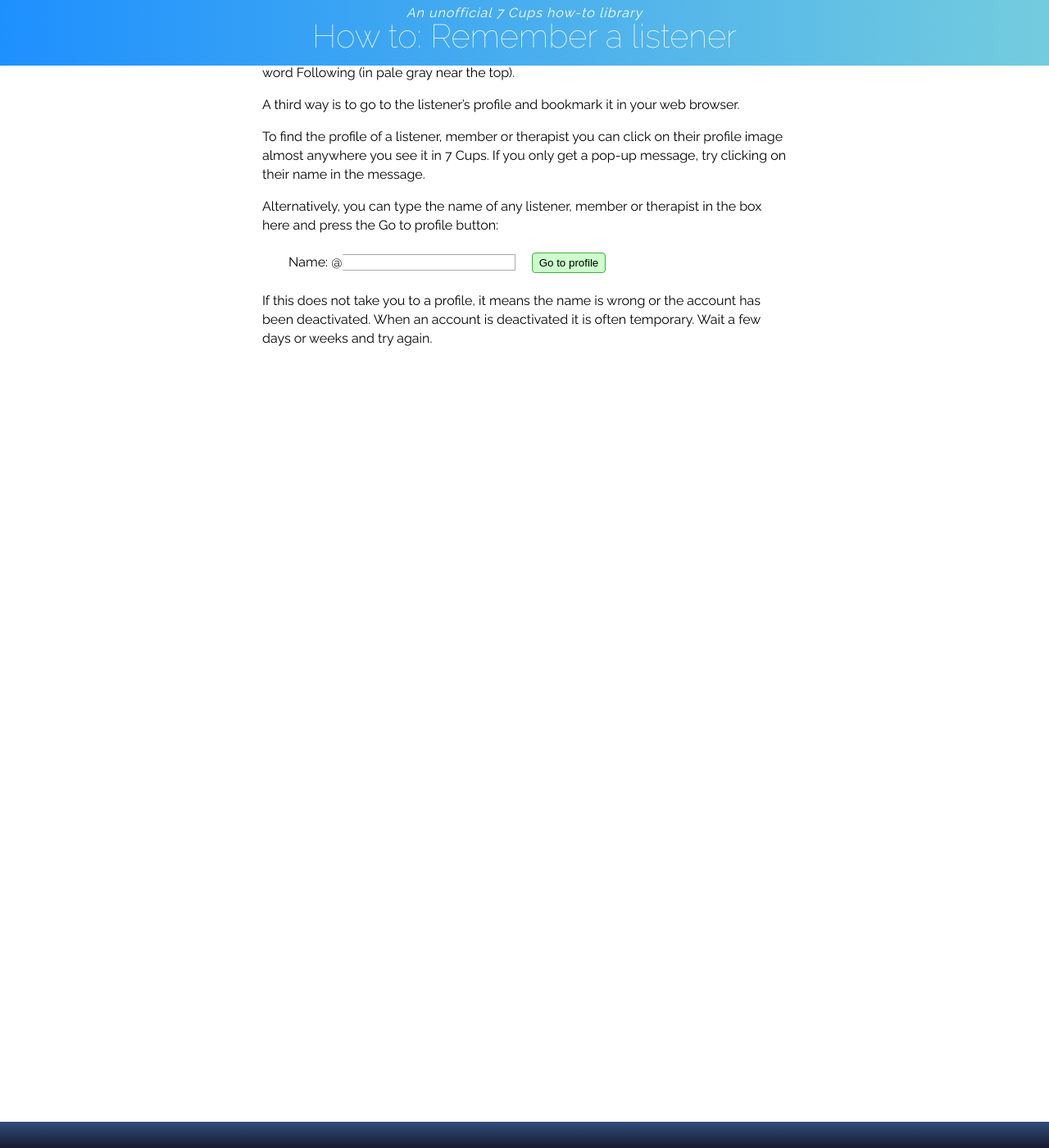
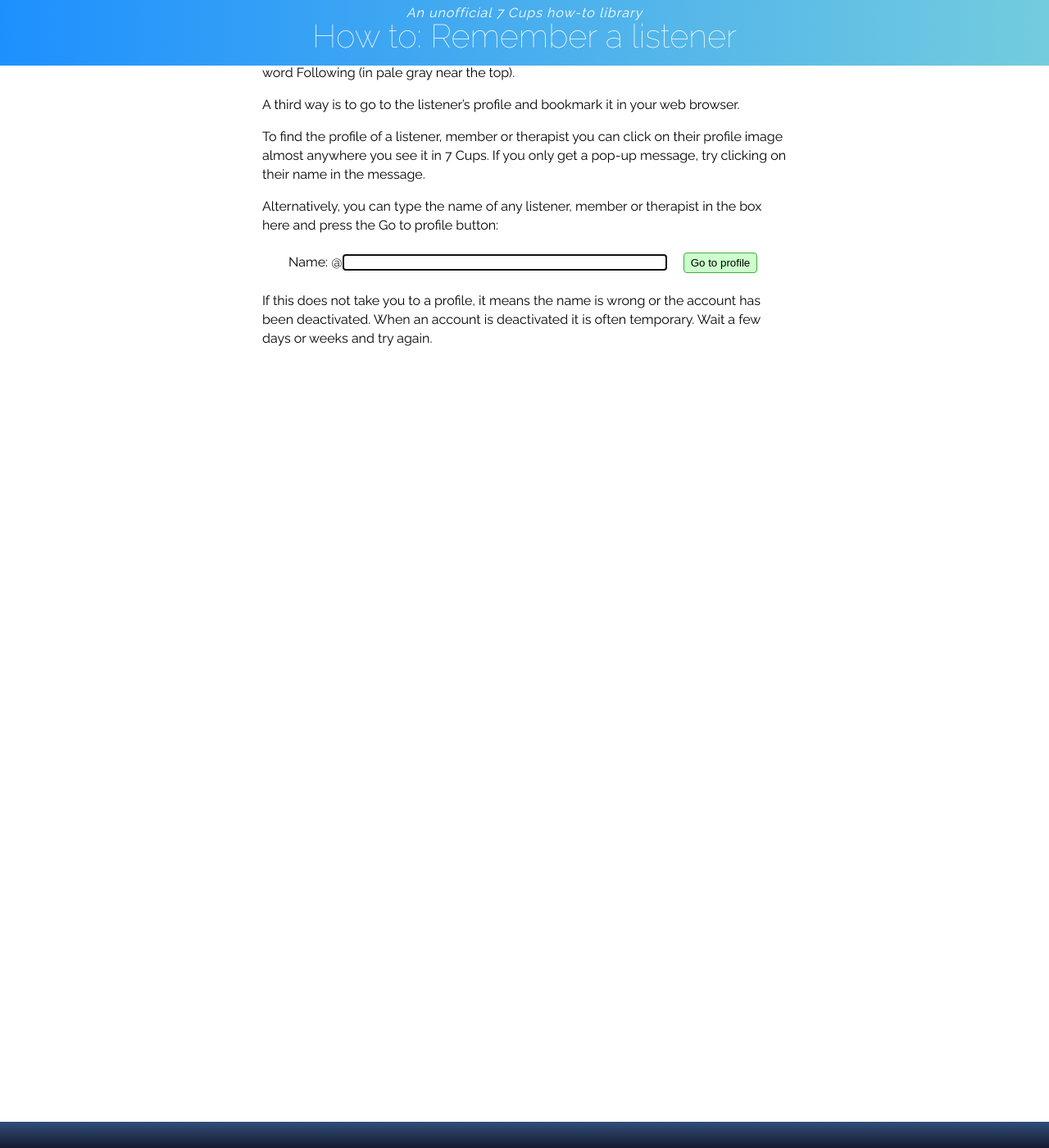
Before and after one commit to RarelyCharlie/rarelycharlie.github.io, a Jekyll site: the page built from howto/save-listener.md, in a window 1280 px wide and 1400 px high, scrolled down 150 px. Shown: the whole window at 82% size. Built offline with Jekyll 4.4.1, drawn with Linux system fonts in a browser that asks for light colours.

Commit message:
tinker with input style

```diff
--- a/_includes/profile-form.html
+++ b/_includes/profile-form.html
@@ -1,10 +1,10 @@
 <style>
   #content p.profileform {margin-left: 2em;}
-  #profile {margin: 1ex 1em 1ex 0; padding-left: 0; border: 1px solid #aaa; border-left: 1px solid #eee;}
+  #profile {margin: 1ex 1em 1ex 0; padding-left: 0; border: 1px solid #aaa; border-left: 1px solid #eee; -webkit-appearance: none;}
   #gotoprofile {padding: 4px 8px; background: #cfc; border: 1px solid #4a4; border-radius: 4px;}
 </style>
 <p class="profileform">Name:
-@<input id="profile">
+@<input id="profile" type="text" autofocus maxlength="60" size="40">
 <button id="gotoprofile" onclick="gotoprofile(this)">Go to profile</button>
 </p>
 <script>
```
